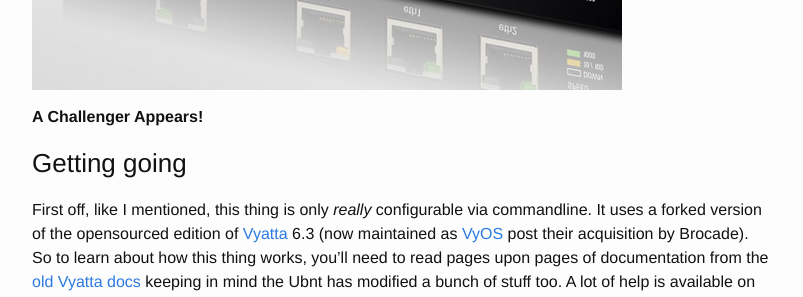
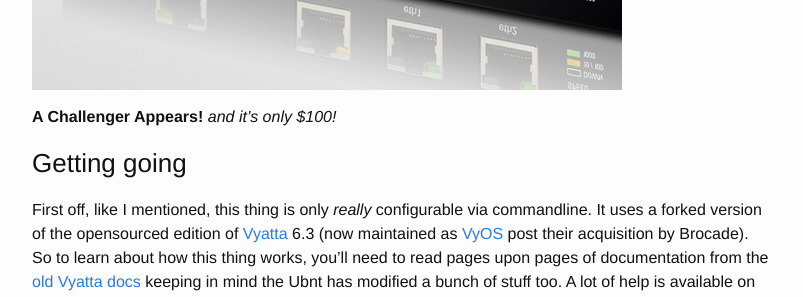
Before and after one commit to lg/lg.io, a Jekyll site: the page built from _posts/2015-01-11-the-ubiquiti-edgerouter-configuring-this-extremely-lowcost-enterprisegrade-router-for-home-use.md, in a window 1280 px wide and 900 px high, scrolled down 658 px. Shown: the part 152-449 px from the top of the window, without its empty margins (238-1041 px from the left). Built offline with Jekyll 4.4.1, drawn with Linux system fonts in a browser that asks for light colours.

Commit message:
added price

```diff
--- a/_posts/2015-01-11-the-ubiquiti-edgerouter-configuring-this-extremely-lowcost-enterprisegrade-router-for-home-use.md
+++ b/_posts/2015-01-11-the-ubiquiti-edgerouter-configuring-this-extremely-lowcost-enterprisegrade-router-for-home-use.md
@@ -14,7 +14,7 @@ For this article, we're going to configure it for home-use.
 
 ![EdgeRouter Lite](/assets/erlite.png)
 
-**A Challenger Appears!**
+**A Challenger Appears!** _and it's only $100!_
 
 ### Getting going
 
```
